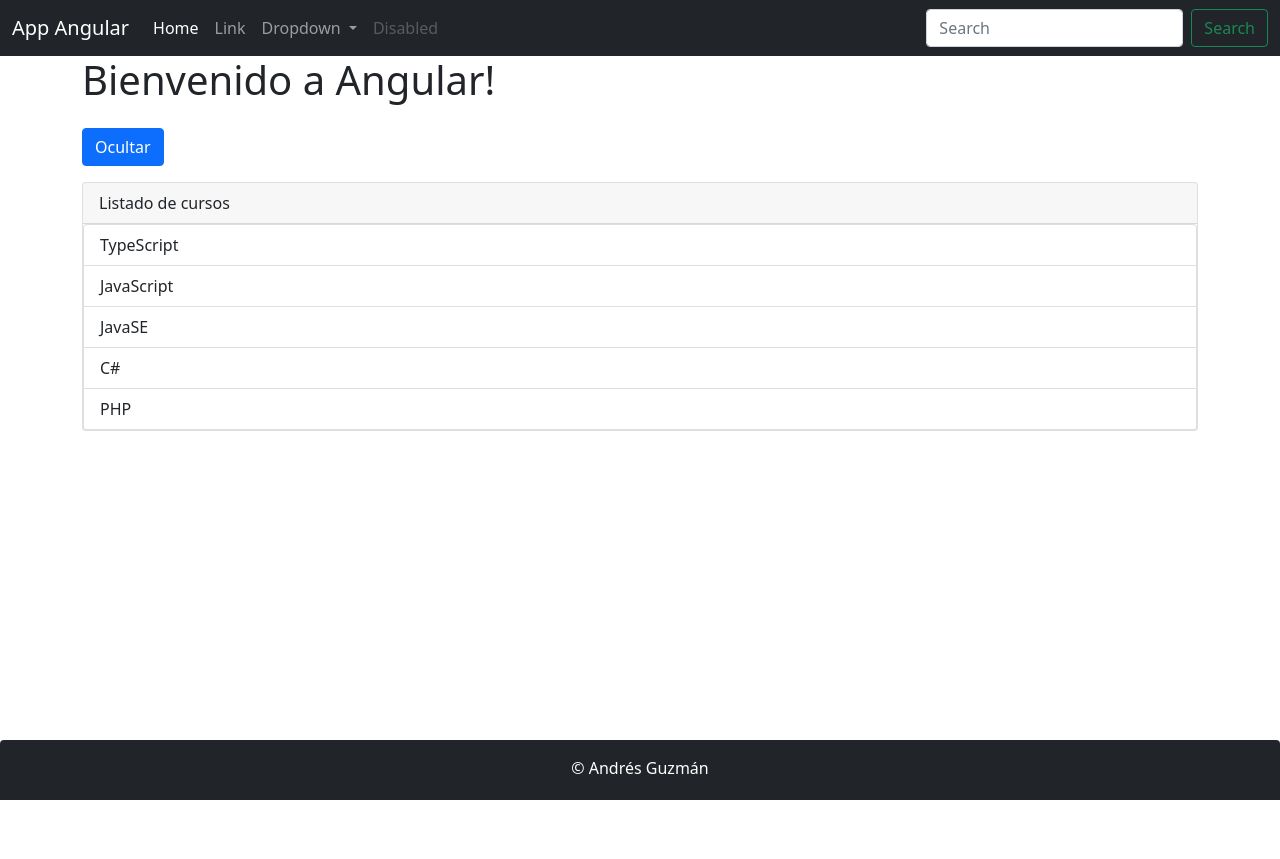
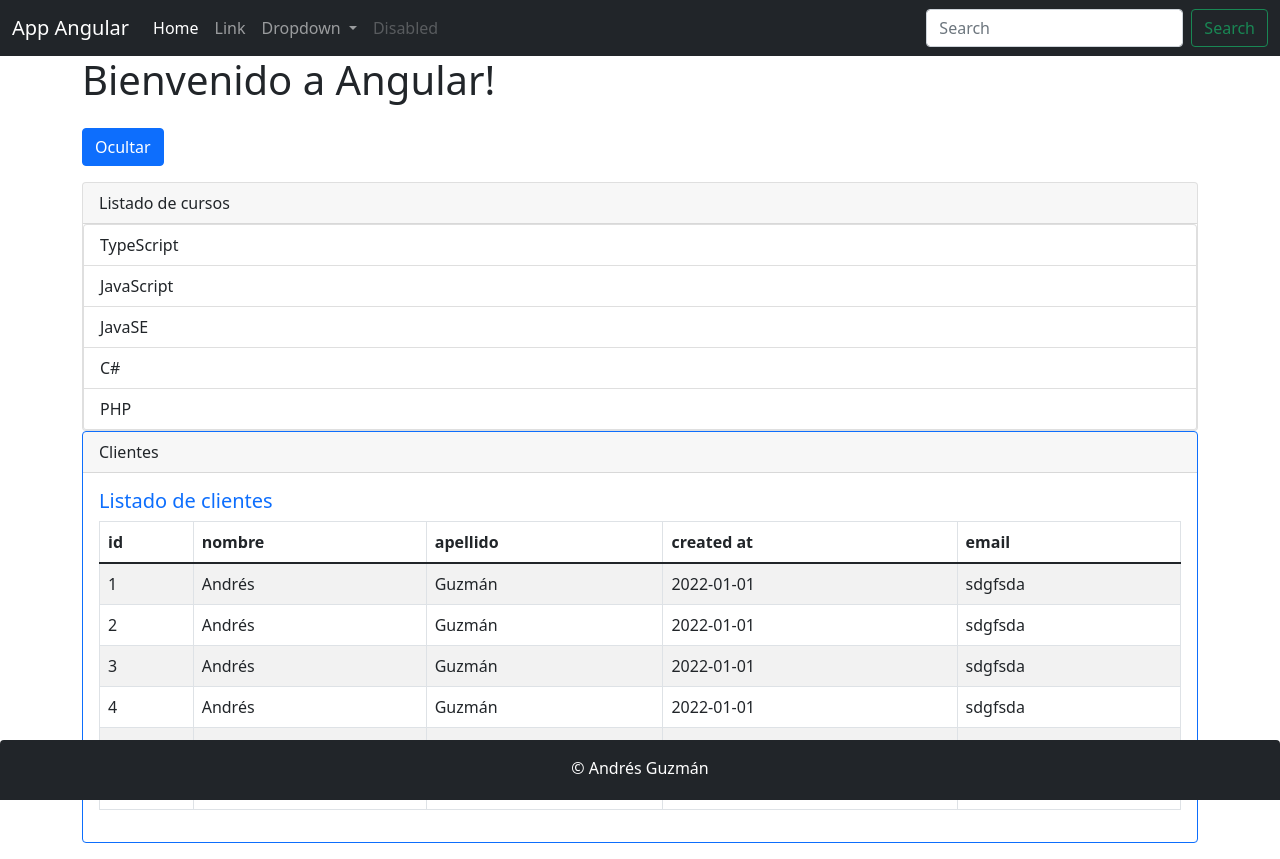
Before and after one commit to JustRoy3/ClientesAppAngular, an Angular app: page /clientes in a window 1280 px wide. Before the commit the page ends 800 px from the top, so only its background shows below. Built offline with nearby package versions, Linux system fonts and the light colour scheme.

Commit message:
added list loaded from a json array

```diff
--- a/src/app/app.component.html
+++ b/src/app/app.component.html
@@ -3,7 +3,7 @@
   <h1>
     {{ title }}!
   </h1>
-  <app-directiva></app-directiva>
+ <app-directiva></app-directiva>
+ <app-clientes></app-clientes>
 </div>
-
 <app-footer></app-footer>
--- a/src/app/app.module.ts
+++ b/src/app/app.module.ts
@@ -5,13 +5,15 @@ import { AppComponent } from './app.component';
 import { HeaderComponent } from './header/header.component';
 import { FooterComponent } from './footer/footer.component';
 import { DirectivaComponent } from './directiva/directiva.component';
+import { ClientesComponent } from './clientes/clientes.component';
 
 @NgModule({
   declarations: [
     AppComponent,
     HeaderComponent,
     FooterComponent,
-    DirectivaComponent
+    DirectivaComponent,
+    ClientesComponent
   ],
   imports: [
     BrowserModule
--- /dev/null
+++ b/src/app/clientes/cliente.ts
@@ -0,0 +1,7 @@
+export class Cliente {
+  id:number;
+  nombre:string;
+  apellido:string;
+  createdAt:string;
+  email:string;
+}
--- /dev/null
+++ b/src/app/clientes/clientes.component.html
@@ -0,0 +1,26 @@
+<div class="card border-primary mb-3">
+  <div class="card-header">Clientes</div>
+  <div class="card-body text-primary">
+    <h5 class="card-title">Listado de clientes</h5>
+    <table class="table table-bordered table-striped">
+      <thead>
+        <tr>
+          <th>id</th>
+          <th>nombre</th>
+          <th>apellido</th>
+          <th>created at</th>
+          <th>email</th>
+        </tr>
+      </thead>
+      <tbody>
+        <tr *ngFor="let cliente of clientes">
+          <td>{{cliente.id}}</td>
+          <td>{{cliente.nombre}}</td>
+          <td>{{cliente.apellido}}</td>
+          <td>{{cliente.createdAt}}</td>
+          <td>{{cliente.email}}</td>
+        </tr>
+      </tbody>
+    </table>
+  </div>
+</div>
--- /dev/null
+++ b/src/app/clientes/clientes.component.ts
@@ -0,0 +1,24 @@
+import { Component, OnInit } from '@angular/core';
+import {Cliente} from './cliente';
+
+@Component({
+  selector: 'app-clientes',
+  templateUrl: './clientes.component.html'
+})
+export class ClientesComponent implements OnInit {
+
+  clientes:Cliente[] = [
+    {id:1, nombre: 'Andrés', apellido:'Guzmán', createdAt:'2022-01-01', email:'sdgfsda'},
+    {id:2, nombre: 'Andrés', apellido:'Guzmán', createdAt:'2022-01-01', email:'sdgfsda'},
+    {id:3, nombre: 'Andrés', apellido:'Guzmán', createdAt:'2022-01-01', email:'sdgfsda'},
+    {id:4, nombre: 'Andrés', apellido:'Guzmán', createdAt:'2022-01-01', email:'sdgfsda'},
+    {id:5, nombre: 'Andrés', apellido:'Guzmán', createdAt:'2022-01-01', email:'sdgfsda'},
+    {id:6, nombre: 'Andrés', apellido:'Guzmán', createdAt:'2022-01-01', email:'sdgfsda'}
+  ];
+
+  constructor() { }
+
+  ngOnInit(): void {
+  }
+
+}
```
Also changed, not shown: 2 other files (tests, documents, lock files or other folders).
